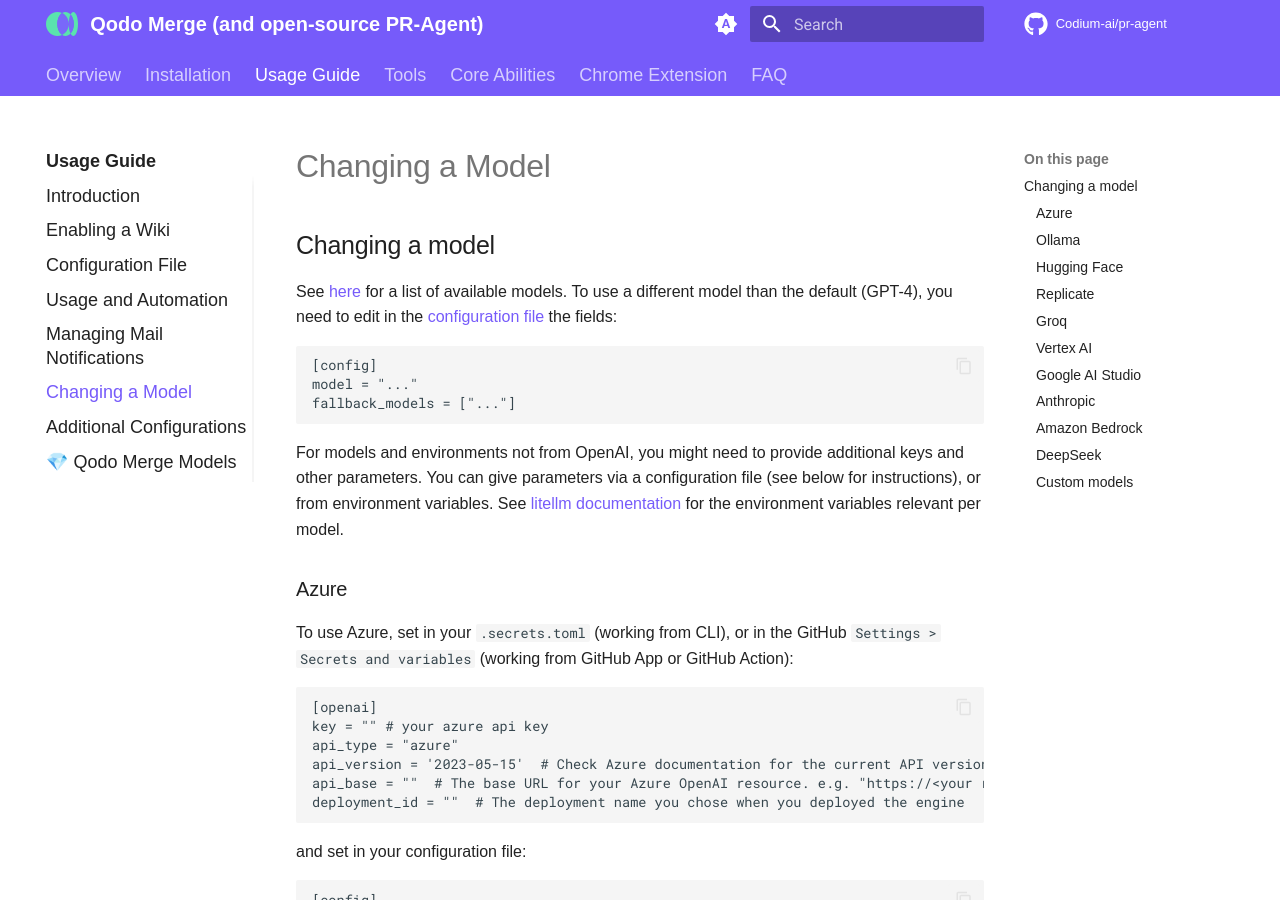
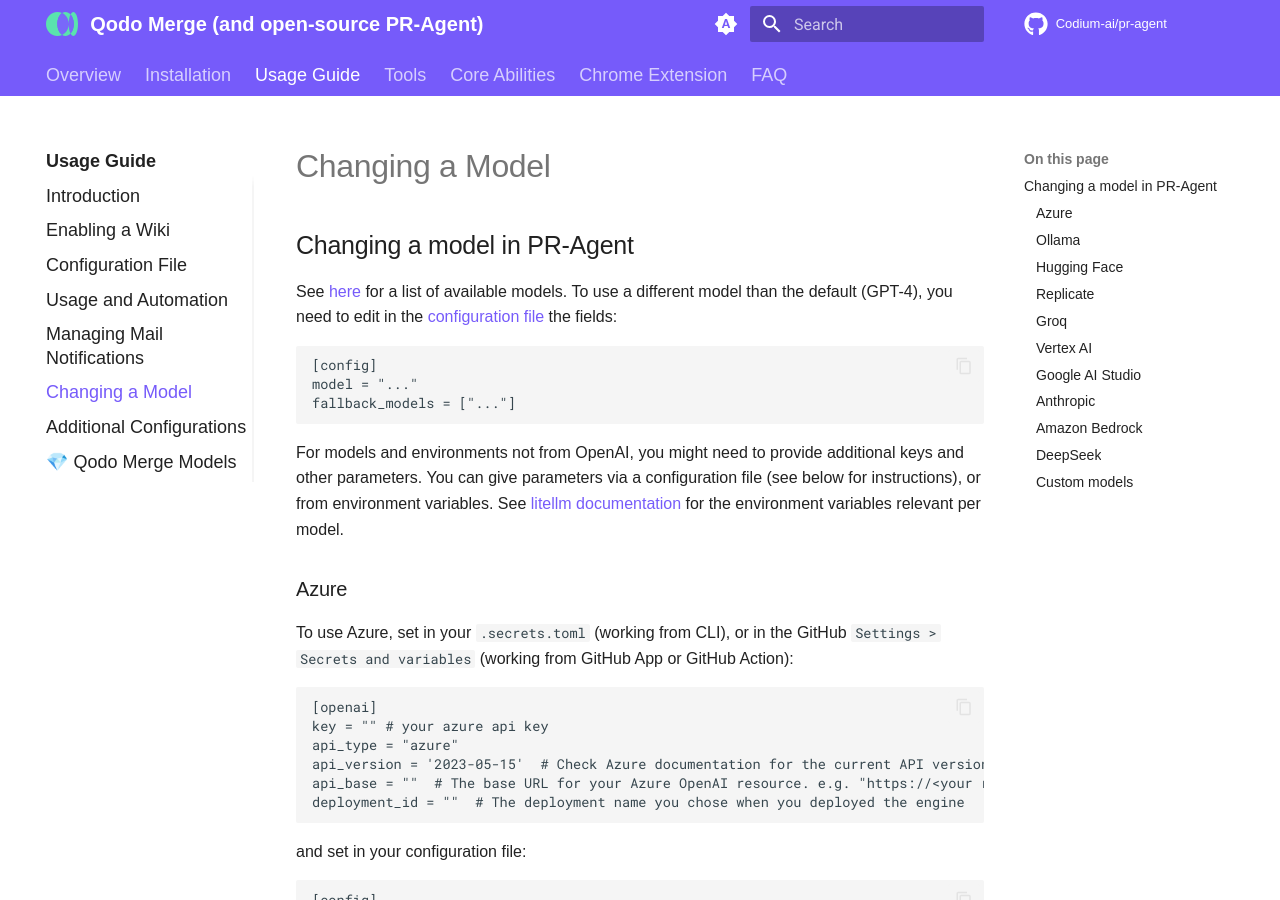
Before and after one commit to Codium-ai/pr-agent, an MkDocs documentation site: the page built from docs/docs/usage-guide/changing_a_model.md, in a window 1280 px wide and 900 px high. Built offline with MkDocs 1.6.1 and Material for MkDocs 9.7.7, drawn with Linux system fonts in a browser that asks for light colours; comment, search, counter and statistics services are not loaded.

Commit message:
docs: rebrand from Qodo Merge to PR-Agent in installation guides

````diff
--- a/docs/docs/installation/azure.md
+++ b/docs/docs/installation/azure.md
@@ -1,5 +1,5 @@
 ## Azure DevOps Pipeline
-You can use a pre-built Action Docker image to run Qodo Merge as an Azure devops pipeline.
+You can use a pre-built Action Docker image to run PR-Agent as an Azure devops pipeline.
 add the following file to your repository under `azure-pipelines.yml`:
 ```yaml
 # Opt out of CI triggers
--- a/docs/docs/installation/github.md
+++ b/docs/docs/installation/github.md
@@ -1,6 +1,6 @@
 ## Run as a GitHub Action
 
-You can use our pre-built Github Action Docker image to run Qodo Merge as a Github Action.
+You can use our pre-built Github Action Docker image to run PR-Agent as a Github Action.
 
 1) Add the following file to your repository under `.github/workflows/pr_agent.yml`:
 
--- a/docs/docs/installation/gitlab.md
+++ b/docs/docs/installation/gitlab.md
@@ -1,5 +1,5 @@
 ## Run as a GitLab Pipeline
-You can use a pre-built Action Docker image to run Qodo Merge as a GitLab pipeline. This is a simple way to get started with Qodo Merge without setting up your own server.
+You can use a pre-built Action Docker image to run PR-Agent as a GitLab pipeline. This is a simple way to get started with Qodo Merge without setting up your own server.
 
 (1) Add the following file to your repository under `.gitlab-ci.yml`:
 ```yaml
--- a/docs/docs/installation/locally.md
+++ b/docs/docs/installation/locally.md
@@ -2,7 +2,7 @@
 
 A list of the relevant tools can be found in the [tools guide](../tools/ask.md).
 
-To invoke a tool (for example `review`), you can run directly from the Docker image. Here's how:
+To invoke a tool (for example `review`), you can run PR-Agent directly from the Docker image. Here's how:
 
 - For GitHub:
     ```
--- a/docs/docs/usage-guide/changing_a_model.md
+++ b/docs/docs/usage-guide/changing_a_model.md
@@ -1,4 +1,4 @@
-## Changing a model
+## Changing a model in PR-Agent
 
 See [here](https://github.com/Codium-ai/pr-agent/blob/main/pr_agent/algo/__init__.py) for a list of available models.
 To use a different model than the default (GPT-4), you need to edit in the [configuration file](https://github.com/Codium-ai/pr-agent/blob/main/pr_agent/settings/configuration.toml#L2) the fields:
````
